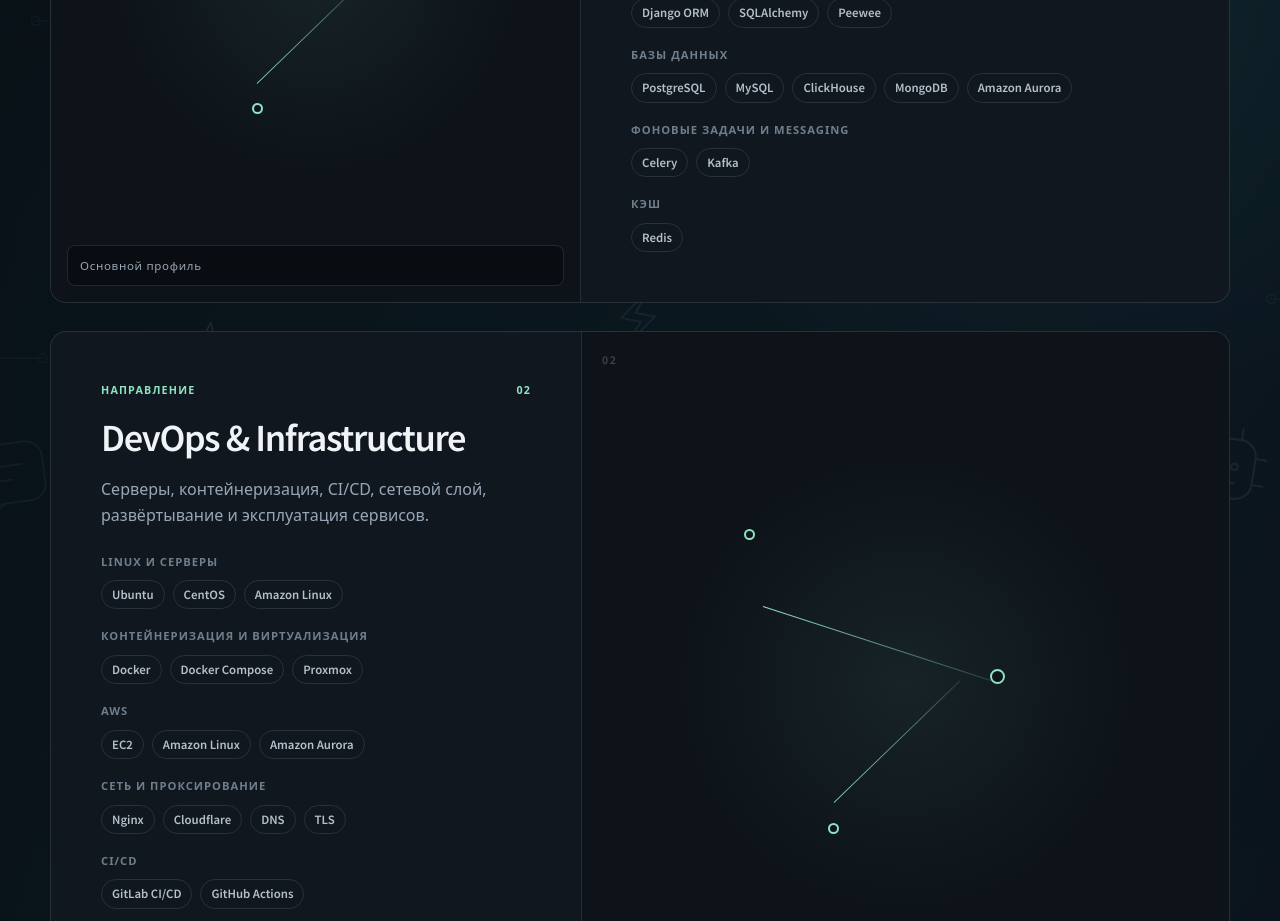
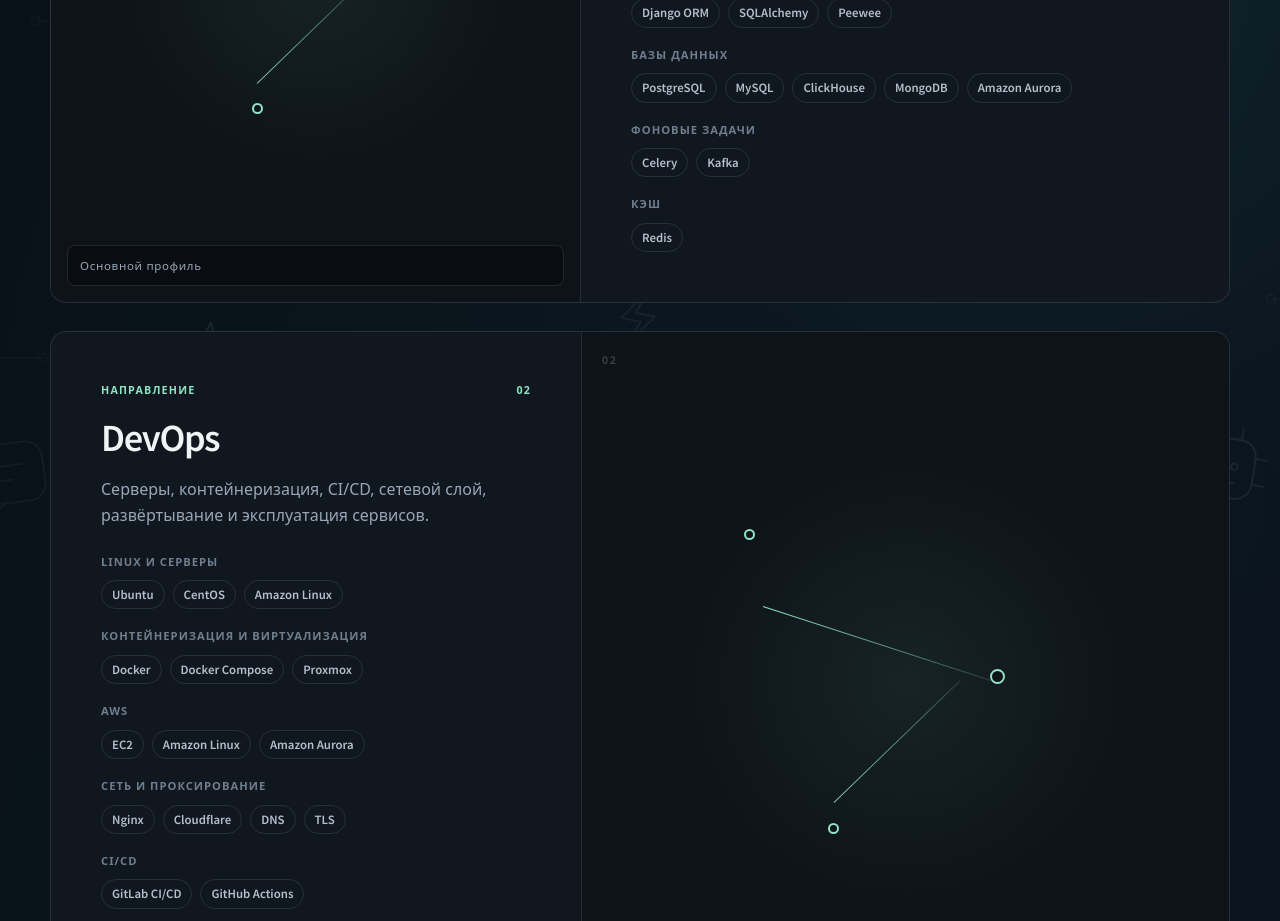
Before and after one commit to Lodhel/lodhel.github.io, a Vue app: page / in a window 1280 px wide. Shown: the part 2960-3881 px from the top of the page. Built offline with nearby package versions, Linux system fonts and the light colour scheme.

Commit message:
замена фото

```diff
--- a/src/data/engineeringAreas.ts
+++ b/src/data/engineeringAreas.ts
@@ -40,7 +40,7 @@
         ]
       },
       {
-        title: 'Фоновые задачи и messaging',
+        title: 'Фоновые задачи',
         technologies: [
           'Celery',
           'Kafka'
@@ -58,7 +58,7 @@
   {
     number: '02',
     level: 'Инфраструктура и эксплуатация',
-    title: 'DevOps & Infrastructure',
+    title: 'DevOps',
     description:
       'Серверы, контейнеризация, CI/CD, сетевой слой, развёртывание и эксплуатация сервисов.',
 
```
Also changed, not shown: src/assets/profile.jpg.
